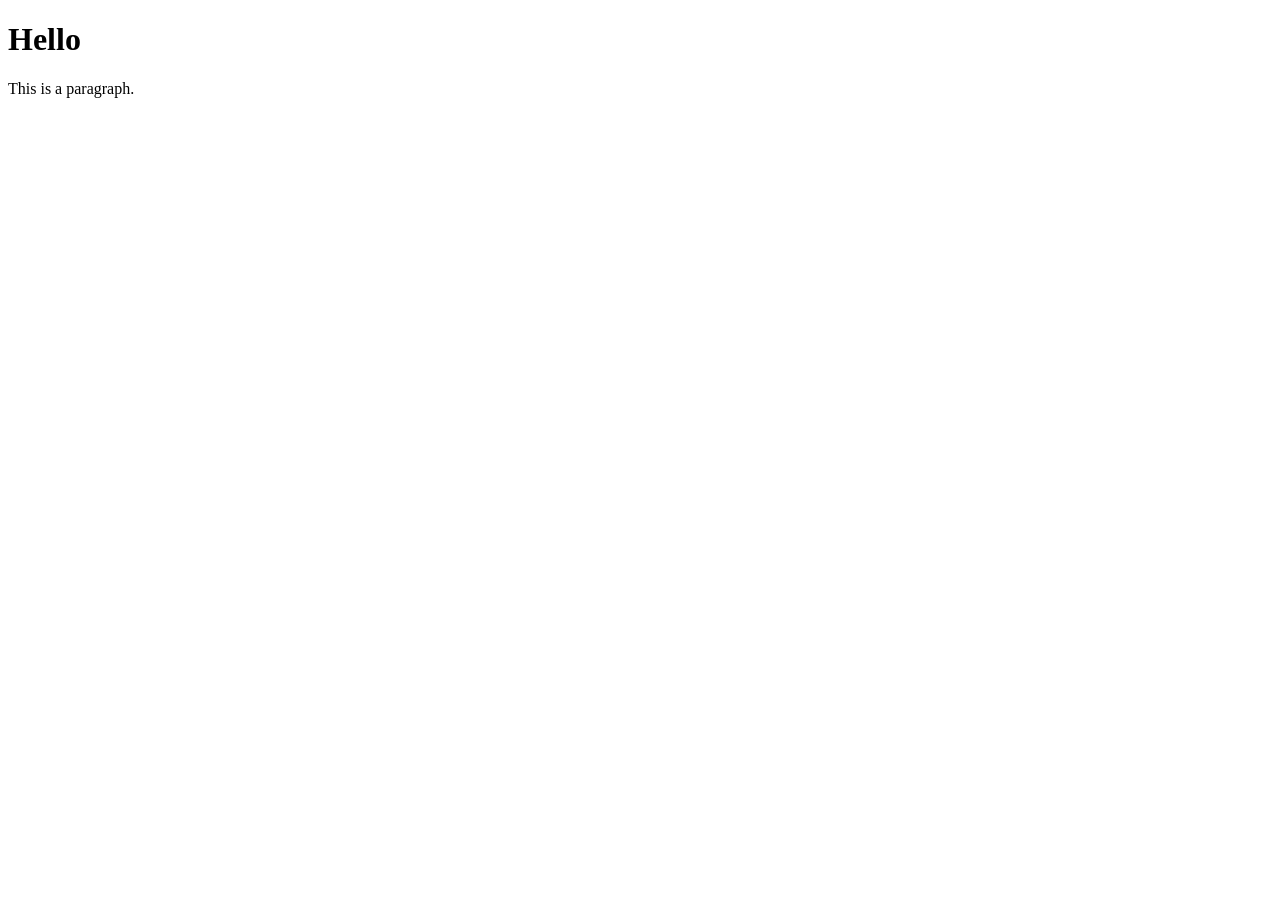
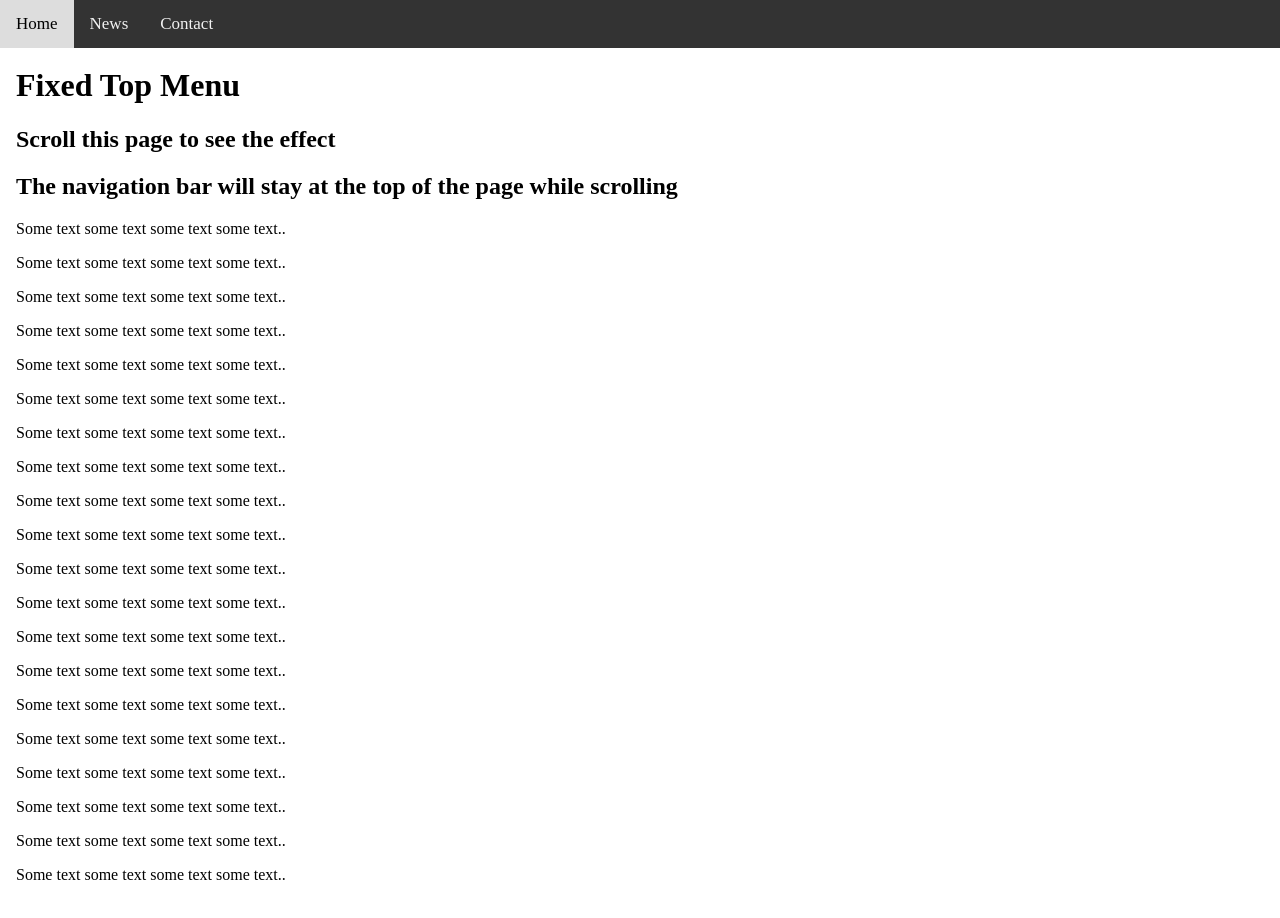
Before and after one commit to afiasara/afiasara.github.io, a plain HTML site: page index.html in a window 1280 px wide. Shown: the top 918 px of the page. Before the commit the page ends 800 px from the top, so only its background shows below. Drawn offline with Linux system fonts and the light colour scheme.

Commit message:
Update index.html

```diff
--- a/index.html
+++ b/index.html
@@ -1,11 +1,74 @@
+<!DOCTYPE html>
+<html>
+<head>
+<meta name="viewport" content="width=device-width, initial-scale=1">
+<style>
+body {margin:0;}
 
-<!DOCTYPE html>
+.navbar {
+  overflow: hidden;
+  background-color: #333;
+  position: fixed;
+  top: 0;
+  width: 100%;
+}
 
-<html>
+.navbar a {
+  float: left;
+  display: block;
+  color: #f2f2f2;
+  text-align: center;
+  padding: 14px 16px;
+  text-decoration: none;
+  font-size: 17px;
+}
+
+.navbar a:hover {
+  background: #ddd;
+  color: black;
+}
+
+.main {
+  padding: 16px;
+  margin-top: 30px;
+  height: 1500px; /* Used in this example to enable scrolling */
+}
+</style>
+</head>
 <body>
 
-<h1> Hello </h1>
-<p>This is a paragraph.</p>
+<div class="navbar">
+  <a href="#home">Home</a>
+  <a href="#news">News</a>
+  <a href="#contact">Contact</a>
+</div>
+
+<div class="main">
+  <h1>Fixed Top Menu</h1>
+  <h2>Scroll this page to see the effect</h2>
+  <h2>The navigation bar will stay at the top of the page while scrolling</h2>
+
+  <p>Some text some text some text some text..</p>
+  <p>Some text some text some text some text..</p>
+  <p>Some text some text some text some text..</p>
+  <p>Some text some text some text some text..</p>
+  <p>Some text some text some text some text..</p>
+  <p>Some text some text some text some text..</p>
+  <p>Some text some text some text some text..</p>
+  <p>Some text some text some text some text..</p>
+  <p>Some text some text some text some text..</p>
+  <p>Some text some text some text some text..</p>
+  <p>Some text some text some text some text..</p>
+  <p>Some text some text some text some text..</p>
+  <p>Some text some text some text some text..</p>
+  <p>Some text some text some text some text..</p>
+  <p>Some text some text some text some text..</p>
+  <p>Some text some text some text some text..</p>
+  <p>Some text some text some text some text..</p>
+  <p>Some text some text some text some text..</p>
+  <p>Some text some text some text some text..</p>
+  <p>Some text some text some text some text..</p>
+</div>
 
 </body>
 </html>
```
